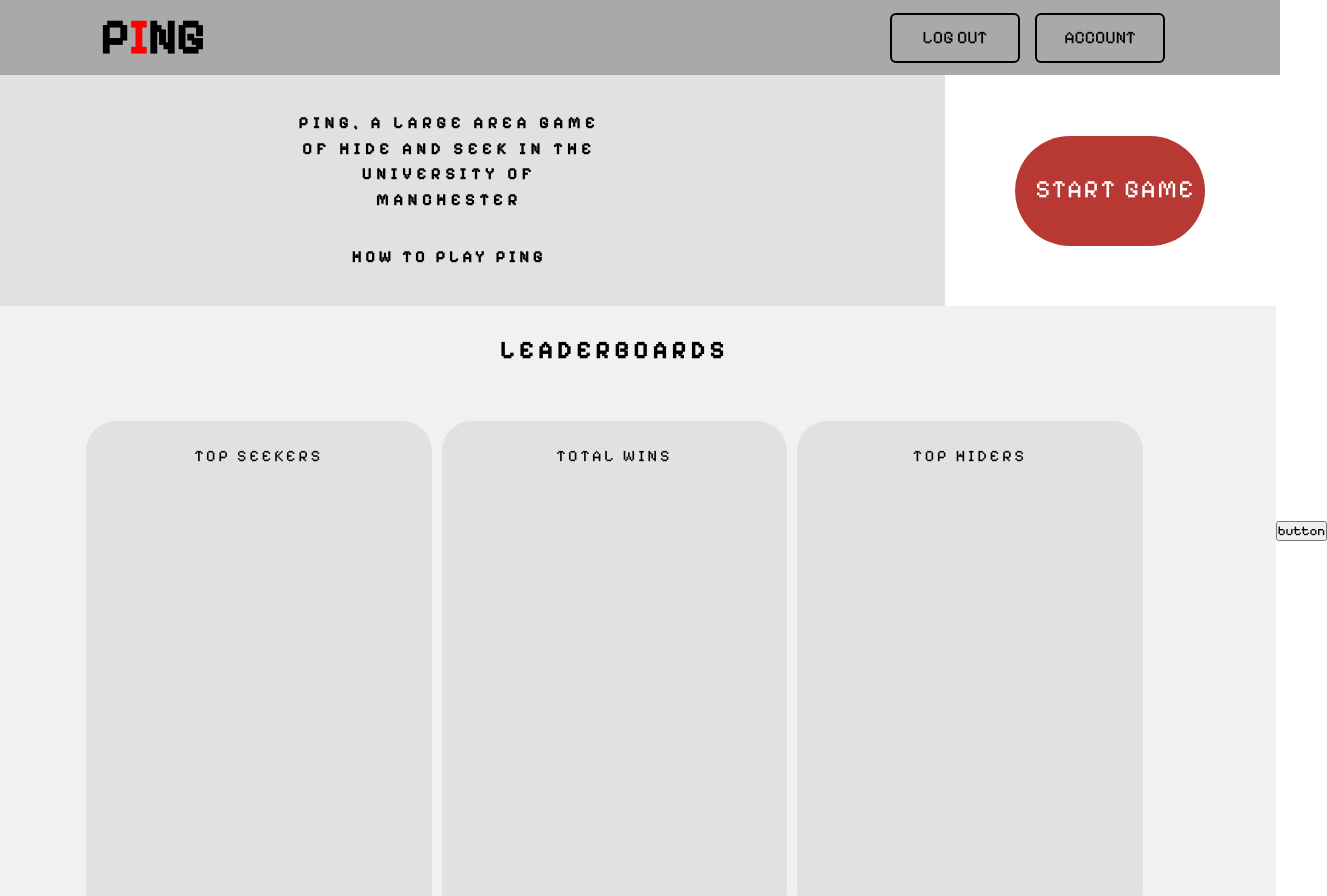
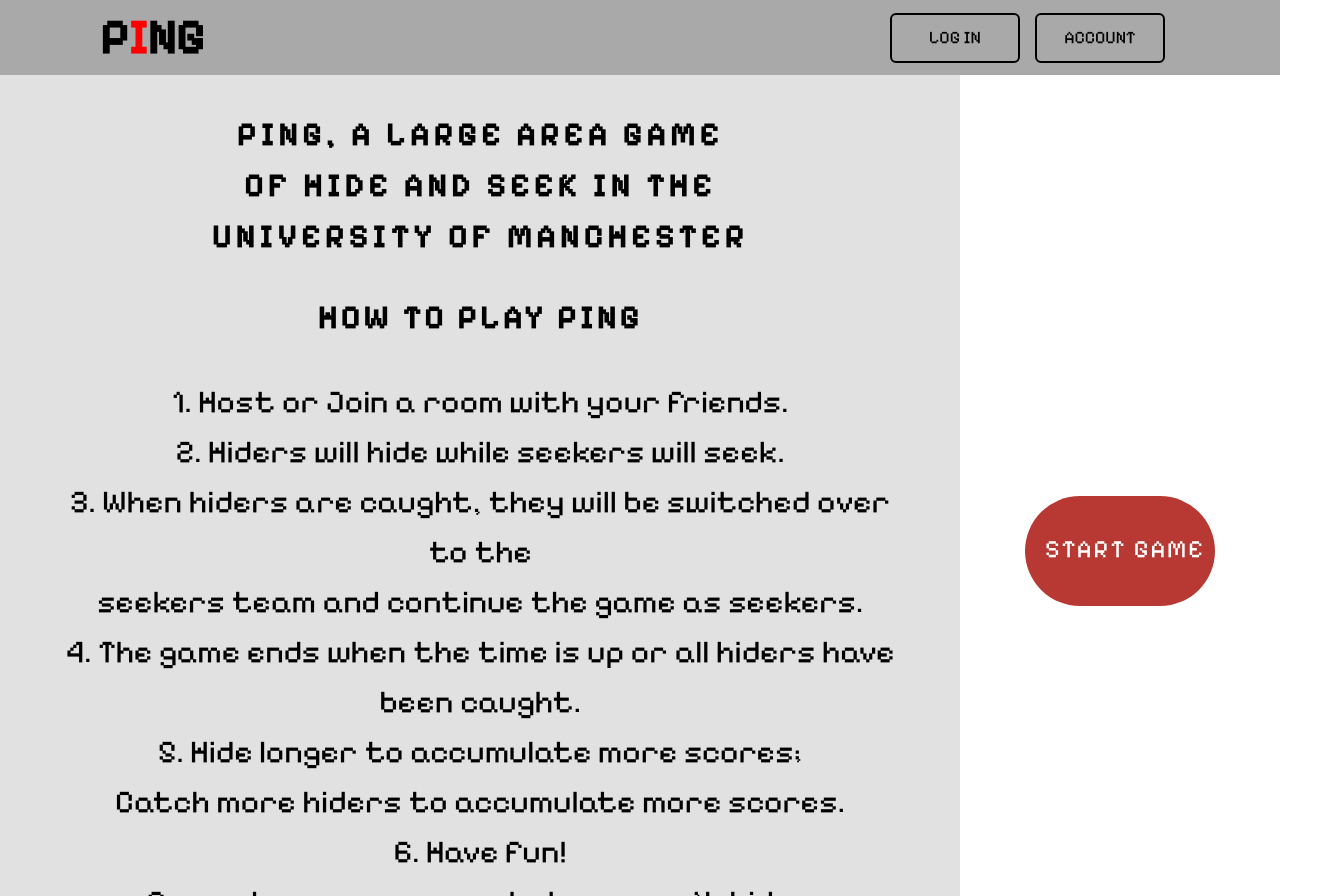
Before and after one commit to mortemn/Ping, a Next.js app in the folder frontend/: page / in a window 1280 px wide. Shown: the top 896 px of the page, 1327 px wide, since content can reach past the window. Built offline with nearby package versions, Linux system fonts and the light colour scheme.

Commit message:
Reverting back nvm

```diff
--- a/frontend/src/app/page.js
+++ b/frontend/src/app/page.js
@@ -1,19 +1,24 @@
+import Head from "next/head";
 import styles from "./page.module.css";
 import Link from "next/link";
 
 const HomePage = () => {
   return (
     <body>
-      <header>
+      <header className={styles["header"]}>
         <h2 className={styles["logo"]}>
           P<span className={styles["red-letter"]}>I</span>NG
         </h2>
         <nav className={styles["navigation"]}>
-          <button className={styles["btn"]}>LOG OUT</button>
-          <button className={styles["btn"]}>ACCOUNT</button>
+          <Link href="/loginPage">
+            <button className={styles["btn"]}>LOG IN</button>
+          </Link>
+          <Link href = "/profilePage">
+            <button className={styles["btn"]}>ACCOUNT</button>
+          </Link>
         </nav>
       </header>
-      <main>
+      <div className={styles.container}>
         <div className={styles["top-container"]}>
           <div className={styles["left-panel"]}>
             <p>
@@ -22,20 +27,26 @@ const HomePage = () => {
               <br />
               of hide and seek in the
               <br />
-              University of <br />
-              Manchester
+              University of Manchester
             </p>
             <div className={styles["how-to-pair"]}>
               <ion-icon
                 name="location"
                 className={styles["location-icon"]}
-
               ></ion-icon>
               <div className={styles["how-to-play"]}>HOW TO PLAY PING</div>
             </div>
+            <div className={styles["instructions"]}>
+              1. Host or Join a room with your friends.<br/>
+              2. Hiders will hide while seekers will seek.<br/>
+              3. When hiders are caught, they will be switched over to the<br/> seekers team and continue the game as seekers.<br/>
+              4. The game ends when the time is up or all hiders have been caught.<br/>
+              5. Hide longer to accumulate more scores;<br/> Catch more hiders to accumulate more scores.<br/>
+              6. Have fun! <br/>Remember: you can run but you can&apos;t hide...<br/>
+            </div>
           </div>
           <div className={styles["right-panel"]}>
-            <Link href="/roomPage1">
+            <Link href="/RoomPage">
               <button className={styles["start-game-btn"]}>START GAME</button>
             </Link>
           </div>
@@ -43,21 +54,12 @@ const HomePage = () => {
         <div className={styles["bottom-container"]}>
           <div className={styles["leaderboards-title"]}>LEADERBOARDS</div>
           <div className={styles["leaderboards-body"]}>
-            <div>
-              TOP SEEKERS
-            </div>
-            <div>
-              TOTAL WINS
-            </div>
-            <div>
-              TOP HIDERS
-            </div>
+            <div>TOP SEEKRS</div>
+            <div>TOTAL WINS</div>
+            <div>TOP HIDERS</div>
           </div>
         </div>
-      </main>
-      <footer>
-        <button className={styles["btn"]}>button</button>
-      </footer>
+      </div>
       <script
         type="module"
         src="https://unpkg.com/ionicons@7.1.0/dist/ionicons/ionicons.esm.js"
```
